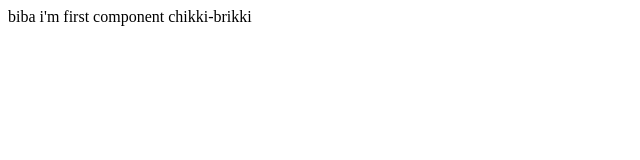
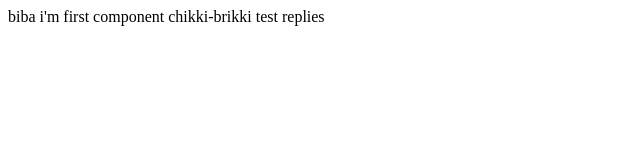
Before and after one commit to SnusnumrConceit/luxi_chat, a Vue app: page / in a window 1280 px wide. Shown: the top 160 px of the page, without its empty margins (0-640 px from the left). Built offline with nearby package versions, Linux system fonts and the light colour scheme.

Commit message:
Test replies :)
lc

```diff
--- a/src/app.vue
+++ b/src/app.vue
@@ -2,6 +2,7 @@
   <div>
     biba i'm first component
     chikki-brikki
+    test replies
   </div>
 </template>
 <script>
```
